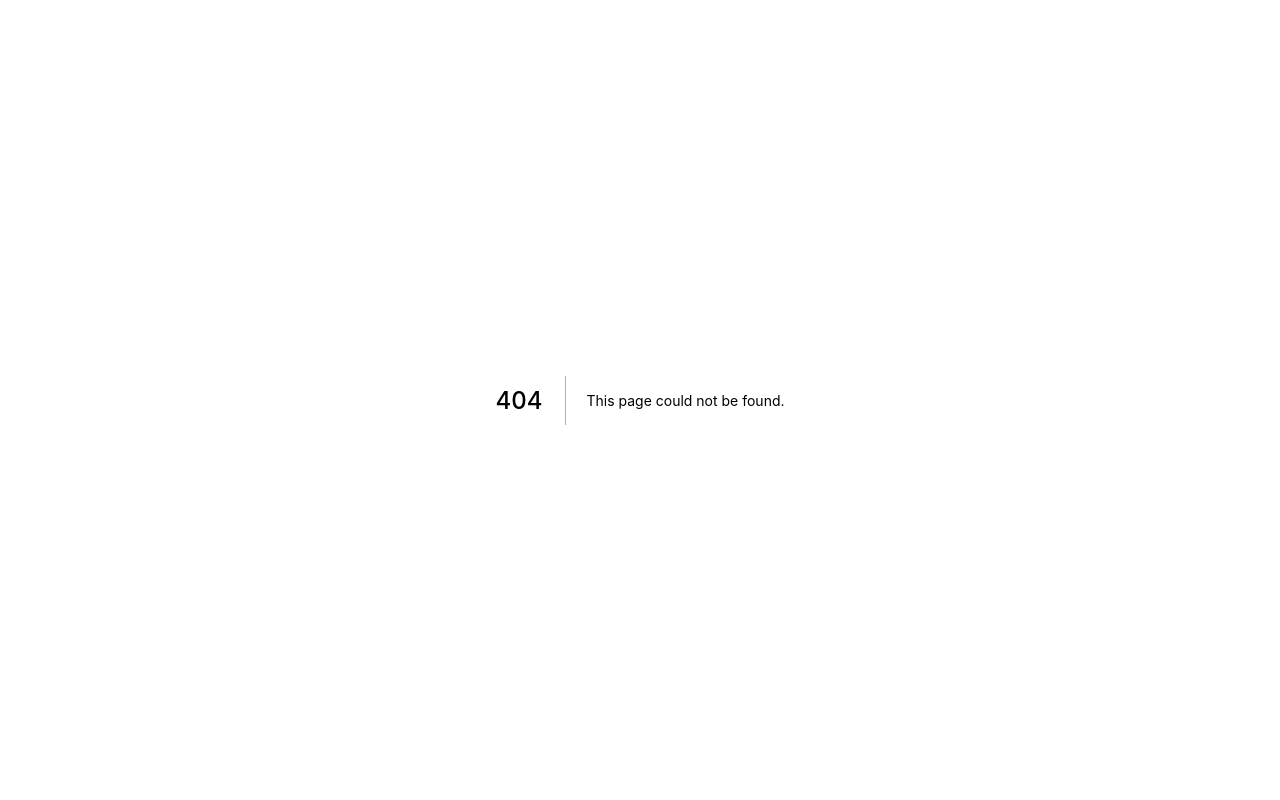
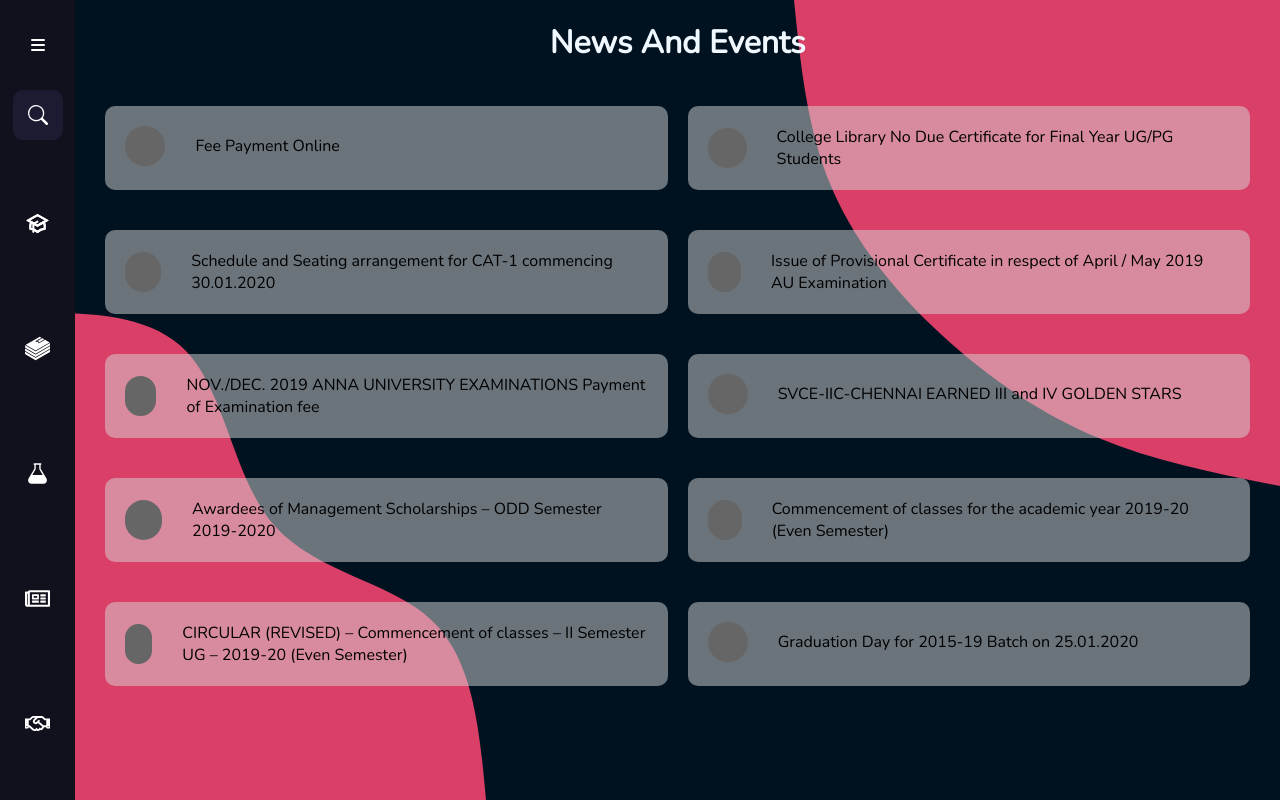
Before and after one commit to AishwaryaSubash/SVCE_Website, a Next.js app: page /NewsAndEvents in a window 1280 px wide. Before the commit this address had no page. Built offline with nearby package versions, Linux system fonts and the light colour scheme.

Commit message:
News and Events

```diff
--- a/components/SideBar/index.tsx
+++ b/components/SideBar/index.tsx
@@ -279,7 +279,11 @@ const SideBar = () => {
                 [styles.clickedTextWrapper]: clicked,
               })}
             >
-              <FaRegNewspaper />
+              <Link href="/NewsAndEvents">
+                <div>
+                  <FaRegNewspaper />
+                </div>
+              </Link>
               {clicked && (
                 <motion.div
                   initial={{ x: 300, opacity: 0 }}
@@ -287,7 +291,7 @@ const SideBar = () => {
                   className={styles.clickedText}
                   transition={{ delay: 0.25 }}
                 >
-                  News and Events
+                  <Link href="/NewsAndEvents">News and Events</Link>
                 </motion.div>
               )}
             </div>
--- /dev/null
+++ b/pages/NewsAndEvents/NewsAndEvents.module.scss
@@ -0,0 +1,80 @@
+.container {
+  display: flex;
+  font-family: "Nunito", sans-serif !important;
+}
+.desktop {
+  position: relative;
+}
+.bg {
+  position: fixed;
+  overflow: hidden;
+  width: 100%;
+  height: 100%;
+  z-index: -100;
+  background-color: #001220;
+}
+.sideBar {
+  position: fixed;
+  z-index: 10;
+  max-height: 100%;
+}
+.emptyForAReason {
+  width: 80px;
+  height: 100%;
+}
+.innerContainer {
+  display: flex;
+  width: 100%;
+  flex-direction: column;
+  align-items: center;
+  overflow: hidden;
+}
+.ul,
+.li {
+  list-style: none;
+  margin: 0;
+  padding: 0;
+}
+
+.ul {
+  width: 95%;
+  display: grid;
+  grid-template-columns: repeat(2, 1fr);
+  background: transparent;
+  padding: 20px;
+  gap: 20px;
+  border-radius: 25px;
+}
+
+.li {
+  background-color: rgba(214, 214, 214, 0.5);
+  border-radius: 10px;
+  padding: 20px;
+  margin-bottom: 20px;
+  overflow: hidden;
+  cursor: pointer;
+}
+
+.avatar {
+  width: 40px;
+  height: 40px;
+  background-color: #666;
+  border-radius: 20px;
+}
+.row {
+  width: 100%;
+  margin-top: 12px;
+}
+.listContainer {
+  display: flex;
+  align-items: center;
+  gap: 30px;
+}
+.header{
+  color: aliceblue;
+}
+@media screen and (max-width: 600px) {
+  .ul {
+    grid-template-columns: repeat(1, 1fr);
+  }
+}
--- /dev/null
+++ b/pages/NewsAndEvents/index.tsx
@@ -0,0 +1,162 @@
+import { useMediaQuery } from "@mui/material";
+import { AnimatePresence, LayoutGroup, motion } from "framer-motion";
+import dynamic from "next/dynamic";
+import Head from "next/head";
+import React, { useState } from "react";
+import SideBar from "../../components/SideBar";
+import styles from "./NewsAndEvents.module.scss";
+const Background2 = dynamic(() => import("../../components/Background2"), {
+  ssr: false,
+});
+interface ItemType {
+  id: string;
+  title: string;
+  content: string;
+}
+
+function Item(props: any) {
+  const [isOpen, setIsOpen] = useState(false);
+
+  const toggleOpen = () => setIsOpen(!isOpen);
+  const item: ItemType = props.item;
+  return (
+    <motion.li
+      className={styles.li}
+      layout
+      layoutId={item.id}
+      key={item.id}
+      onClick={toggleOpen}
+      initial={{ borderRadius: 10 }}
+    >
+      <motion.div layout className={styles.listContainer}>
+        <div className={styles.avatar}></div>
+        <div>{item.title}</div>
+      </motion.div>
+      <AnimatePresence>
+        {isOpen && <Content content={item.content} />}
+      </AnimatePresence>
+    </motion.li>
+  );
+}
+function Content(props: any) {
+  return (
+    <motion.div
+      layout
+      initial={{ opacity: 0 }}
+      animate={{ opacity: 1 }}
+      exit={{ opacity: 0 }}
+    >
+      <div className={styles.row}>{props.content}</div>
+    </motion.div>
+  );
+}
+
+const items: ItemType[] = [
+  {
+    id: "0",
+    title: "Fee Payment Online",
+    content: "On 26/05/21, by admin, under College Circular",
+  },
+  {
+    id: "1",
+    title: "College Library No Due Certificate for Final Year UG/PG Students",
+    content:
+      "On 25/09/20, by admin, under College Circular. UG & PG_Final Year Students_Return_Books & Cards_Circular_2020 September",
+  },
+  {
+    id: "2",
+    title: "Schedule and Seating arrangement for CAT-1 commencing 30.01.2020",
+    content:
+      "On 28/01/20, by admin, under Schedule and Seating arrangement for CAT-1 commencing 30.01.2020",
+  },
+  {
+    id: "3",
+    title:
+      "Issue of Provisional Certificate in respect of April / May 2019 AU Examination",
+    content:
+      "Students who have qualified for B.E./B.TECH degree during April/May 2019 AU Examinations, are requested to collect their Provisional Certificate, Consolidated Mark sheet & final semester mark sheet from the Academic section of College Office during working hours.",
+  },
+  {
+    id: "4",
+    title:
+      "NOV./DEC. 2019 ANNA UNIVERSITY EXAMINATIONS Payment of Examination fee",
+    content: `Passed out students are requested to contact A2 section of College Office for registration and payment of examination fees in respect of Nov./Dec. 2019 ANNA UNIVERSITY EXAMINATIONS.
+              The last date for registration and payment of examination fee is 3rd Oct. 2019. (2.30 pm)
+              PRINCIPAL.`,
+  },
+  {
+    id: "5",
+    title: "SVCE-IIC-CHENNAI EARNED III and IV GOLDEN STARS",
+    content:
+      "It is very much happy to share that our Institute's IIC has earned the THIRD and FOURTH GOLDEN STARS based on our performance and activities during academic year 2018-19. Behalf of Institution Innovation Council of SVCE, we take this opportunity to thank our Secretary , Principal, Vice Principal, Department IIC Coordinators and Members, Faculty, staff members and students helped us to earn Four Golden Stars.",
+  },
+  {
+    id: "6",
+    title: "Awardees of Management Scholarships – ODD Semester 2019-2020",
+    content: `MANAGEMENT IS PLEASED TO DECLARE SCHOLARSHIPS FOR ODD SEMESTER 2019-20.
+              STUDENTS ARE REQUIRED TO SUBMIT DETAILS IN THE FOLLOWING FORMAT TO ACCOUNTS SECTION TO TRANSFER SCHOLARSHIP AMOUNT TO RESPECTIVE BANK ACCOUNT.
+              Click here to view and downloadform and the list of students
+              Dr. J. Venkatesan
+              Dean (Students' Welfare)
+              Prof. & Head - Automobile Engineering`,
+  },
+  {
+    id: "7",
+    title:
+      "Commencement of classes for the academic year 2019-20 (Even Semester)",
+    content: "On 21/01/20, by admin, under College Circular",
+  },
+  {
+    id: "8",
+    title:
+      "CIRCULAR (REVISED) – Commencement of classes – II Semester UG – 2019-20 (Even Semester)",
+    content: "On 21/01/20, by admin, under College Circular",
+  },
+  {
+    id: "9",
+    title: "Graduation Day for 2015-19 Batch on 25.01.2020",
+    content: `Dear Alumni,
+              We are happy to inform you that the college is planning to conduct the Graduation Ceremony for 2015-19 Batch on Saturday, 25th January 2020.
+              Kindly note that, the function will be held in our College campus at "His Holiness Sri Jayendra Saraswathi Platinum Jubilee Complex Multipurpose Hall". The function will start around 1.30 pm. All the Graduands should be present for the rehearsal at 09.30 am in the venue. The detailed programme will be uploaded shortly in the website.
+              Kindly send your acceptance by post/e-mail or in person to the respective department HoDs on or before 13th January 2020.`,
+  },
+];
+
+const NewsAndEvents = () => {
+  const showSideBar = useMediaQuery("(max-width:600px)");
+
+  return (
+    <div>
+      <div className={styles.bg}>
+        <Background2 />
+      </div>
+      <div className={styles.container}>
+        <Head>
+          <title>Sri Venkateswara College of Engineering</title>
+          <meta name="description" content="Generated by create next app" />
+          <link rel="icon" href="/favicon.ico" />
+        </Head>
+        <div className={styles.sideBar}>
+          <SideBar />
+        </div>
+        {!showSideBar && <div className={styles.emptyForAReason}></div>}
+        <div className={styles.innerContainer}>
+          <h1 className={styles.header}>News And Events</h1>
+          <LayoutGroup>
+            <motion.ul
+              className={styles.ul}
+              layout
+              initial={{ borderRadius: 25 }}
+            >
+              {items.map((item) => (
+                <Item item={item} />
+              ))}
+            </motion.ul>
+          </LayoutGroup>
+        </div>
+      </div>
+    </div>
+  );
+};
+
+export default NewsAndEvents;
```
